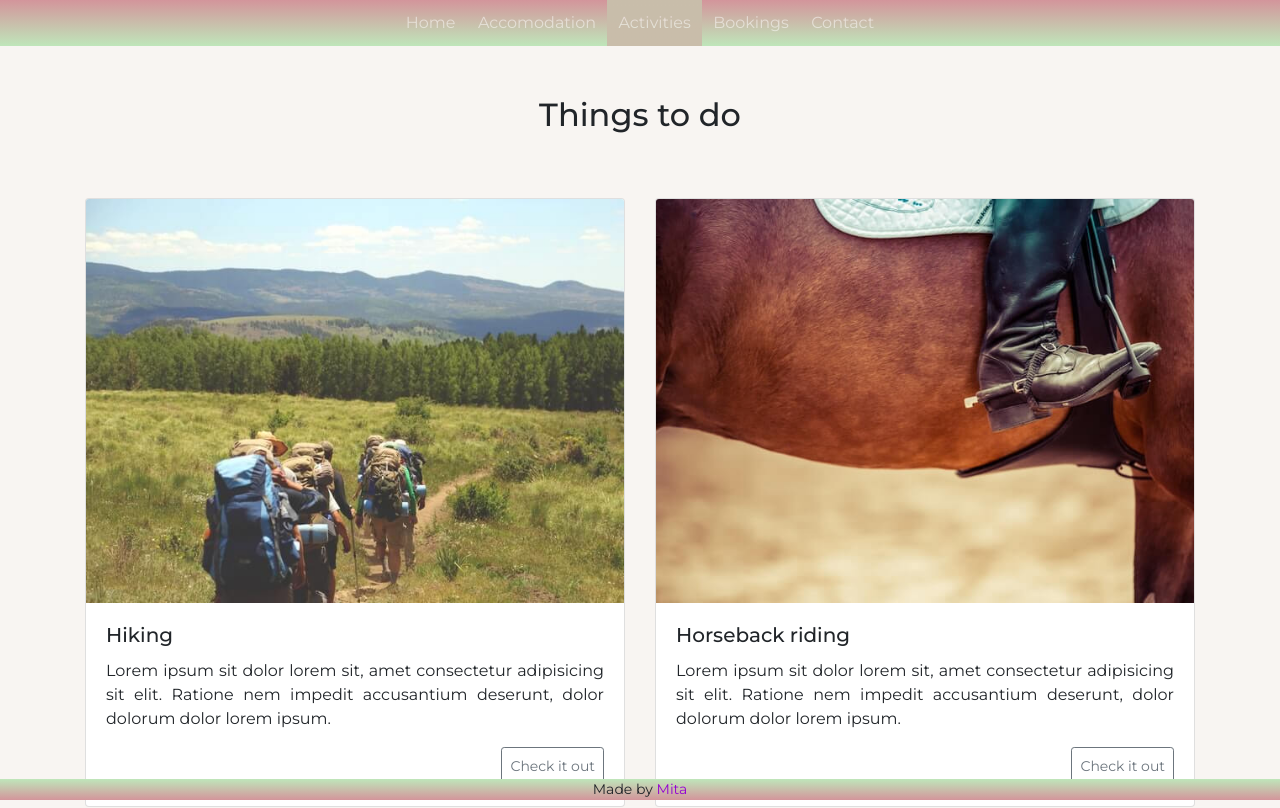
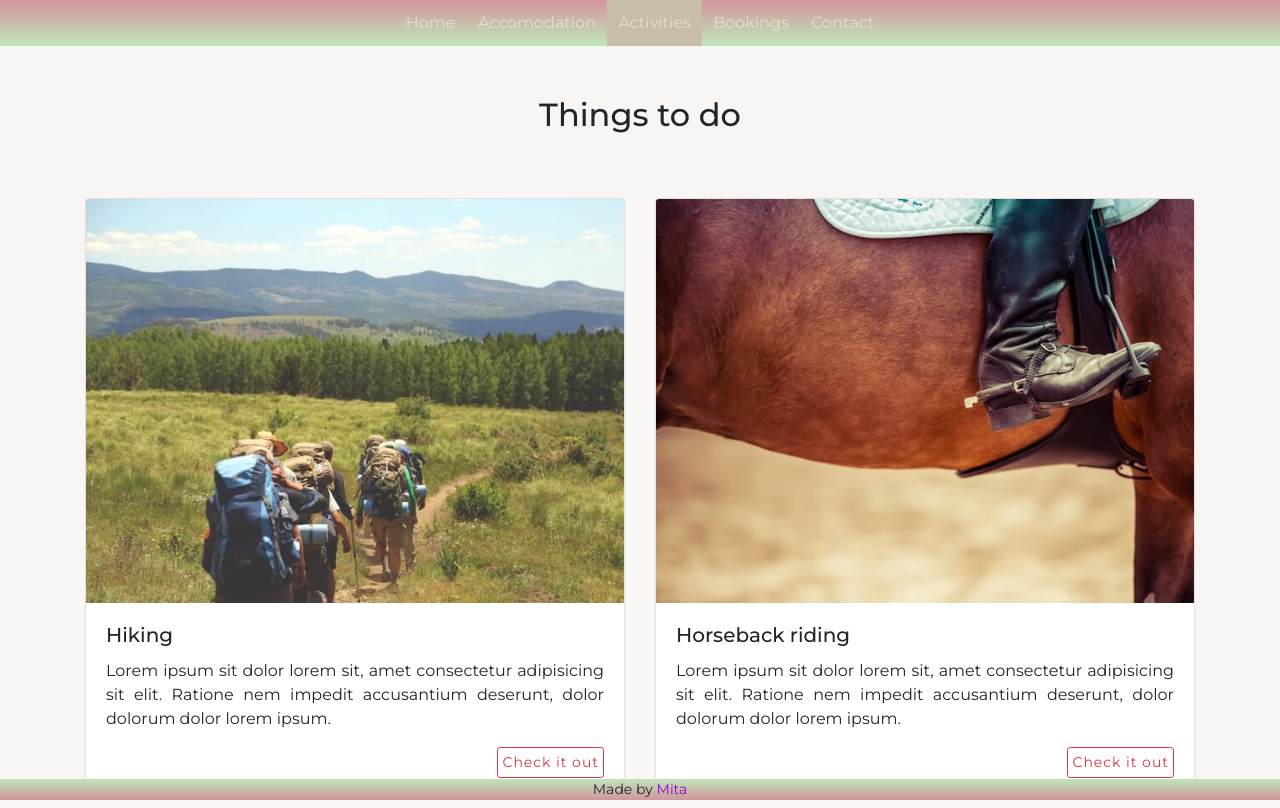
Before and after one commit to milosrancic/reactjs-website, a React (Create React App) app: page /reactjs-website/activities in a window 1280 px wide. Shown: the top 808 px of the page. Built offline with nearby package versions, Linux system fonts and the light colour scheme.

Commit message:
changed btn color and letter spacing

```diff
--- a/src/components/activities/Activities.scss
+++ b/src/components/activities/Activities.scss
@@ -9,3 +9,7 @@
     }
   }
 }
+
+.activity-btn {
+  letter-spacing: 1px;
+}
--- a/src/components/activities/activityCard/ActivityCard.js
+++ b/src/components/activities/activityCard/ActivityCard.js
@@ -1,20 +1,28 @@
 import React from "react";
-import Card from 'react-bootstrap/Card'
-import Button from 'react-bootstrap/Button'
+import Card from "react-bootstrap/Card";
+import Button from "react-bootstrap/Button";
 
-const ActivityCard = props => {
+const ActivityCard = (props) => {
   return (
     <Card>
       <Card.Img variant="top" src={props.img} alt={props.title} />
       <Card.Body>
         <Card.Title>{props.title}</Card.Title>
         <Card.Text>
-          Lorem ipsum sit dolor lorem sit, amet consectetur adipisicing sit elit. Ratione nem impedit accusantium deserunt, dolor dolorum dolor lorem ipsum.
+          Lorem ipsum sit dolor lorem sit, amet consectetur adipisicing sit
+          elit. Ratione nem impedit accusantium deserunt, dolor dolorum dolor
+          lorem ipsum.
         </Card.Text>
-        <Button className="float-right p-2" variant="outline-secondary" size="sm">Check it out</Button>
+        <Button
+          className="float-right p-1 activity-btn"
+          variant="outline-danger"
+          size="sm"
+        >
+          Check it out
+        </Button>
       </Card.Body>
     </Card>
-  )
-}
+  );
+};
 
 export default ActivityCard;
```
